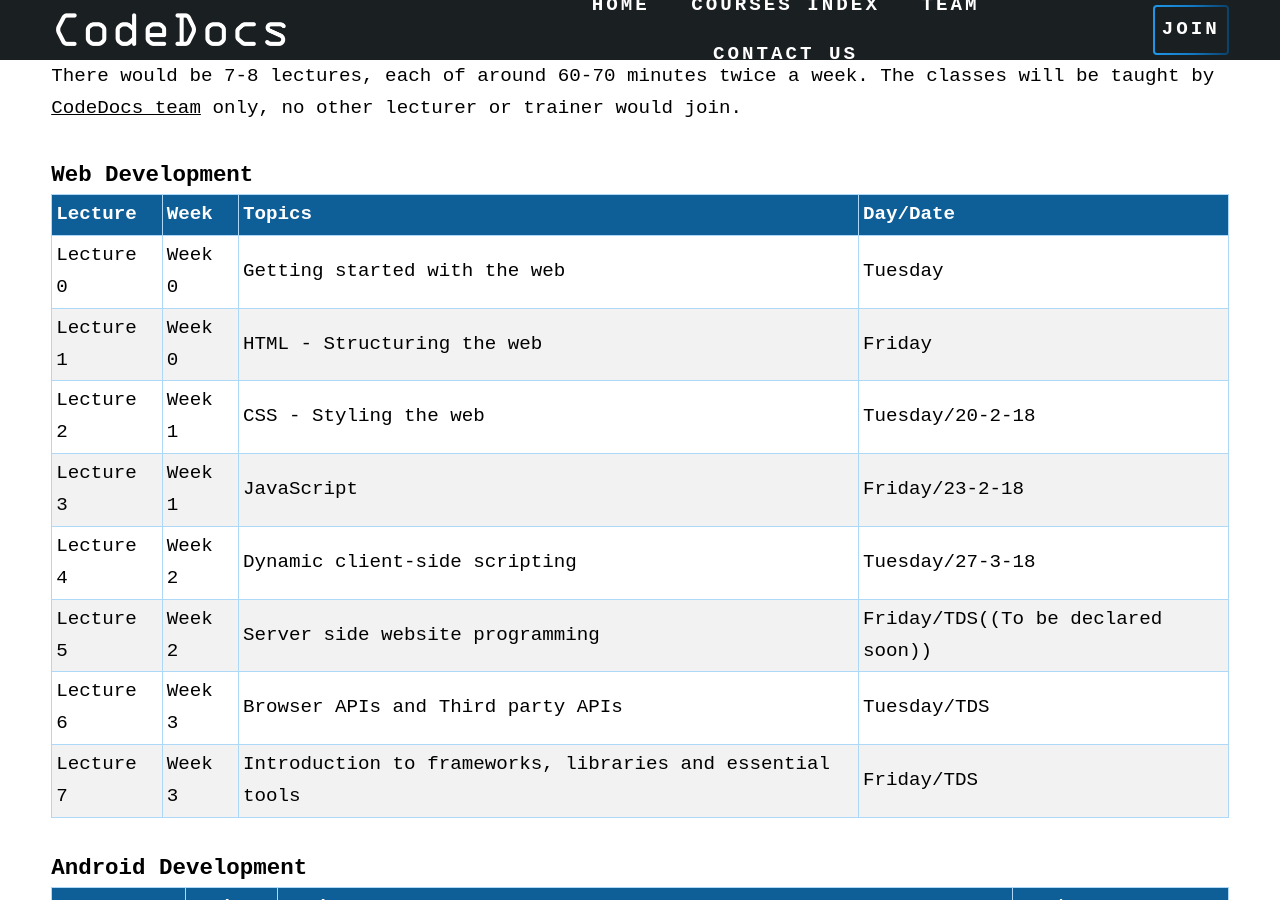
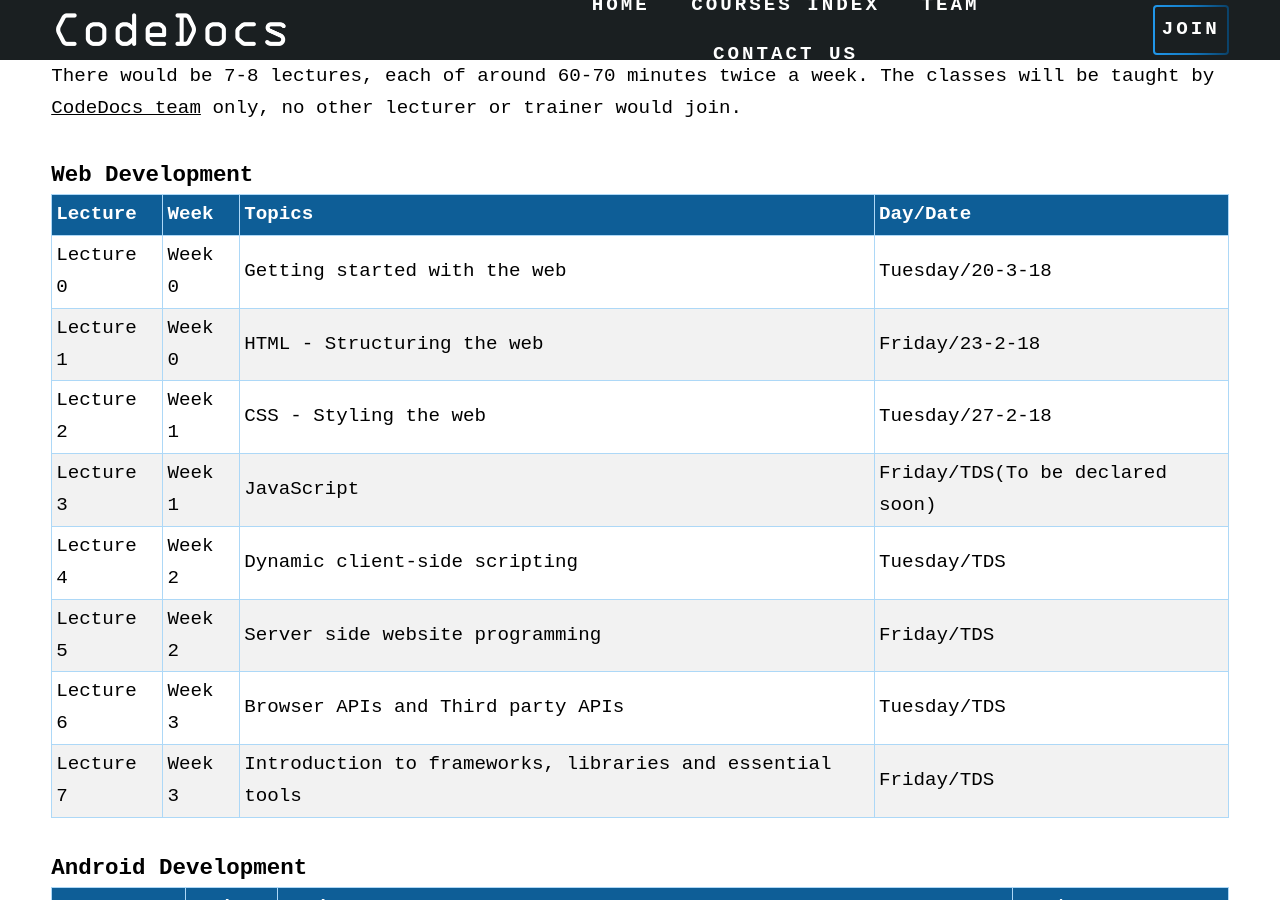
Before and after one commit to CodeDocsJECRC/codedocsjecrc.github.io, a Jekyll site: the page built from CD101/index.html, in a window 1280 px wide and 900 px high, scrolled down 1529 px. Built offline with Jekyll 4.4.1, drawn with Linux system fonts in a browser that asks for light colours; nearby versions of some CDN libraries; some web fonts are replaced.

Commit message:
Update web classes date

```diff
--- a/CD101/index.html
+++ b/CD101/index.html
@@ -93,37 +93,37 @@ id: CD101
           <td>Lecture 0 </td>
           <td>Week 0 </td>
           <td>Getting started with the web </td>
-          <td>Tuesday </td>
+          <td>Tuesday/20-3-18 </td>
         </tr>
         <tr>
           <td>Lecture 1</td>
           <td>Week 0</td>
           <td>HTML - Structuring the web</td>
-          <td>Friday</td>
+          <td>Friday/23-2-18</td>
         </tr>
         <tr>
           <td>Lecture 2</td>
           <td> Week 1 </td>
           <td>CSS - Styling the web</td>
-          <td>Tuesday/20-2-18</td>
+          <td>Tuesday/27-2-18</td>
         </tr>
         <tr>
           <td>Lecture 3</td>
           <td>Week 1</td>
           <td>JavaScript </td>
-          <td> Friday/23-2-18</td>
+          <td> Friday/TDS(To be declared soon)</td>
         </tr>
         <tr>
           <td>Lecture 4</td>
           <td> Week 2</td>
           <td>Dynamic client-side scripting</td>
-          <td>Tuesday/27-3-18</td>
+          <td>Tuesday/TDS</td>
         </tr>
         <tr>
           <td>Lecture 5</td>
           <td> Week 2</td>
           <td>Server side website programming </td>
-          <td>Friday/TDS((To be declared soon))</td>
+          <td>Friday/TDS</td>
         </tr>
         <tr>
           <td>Lecture 6</td>
```
